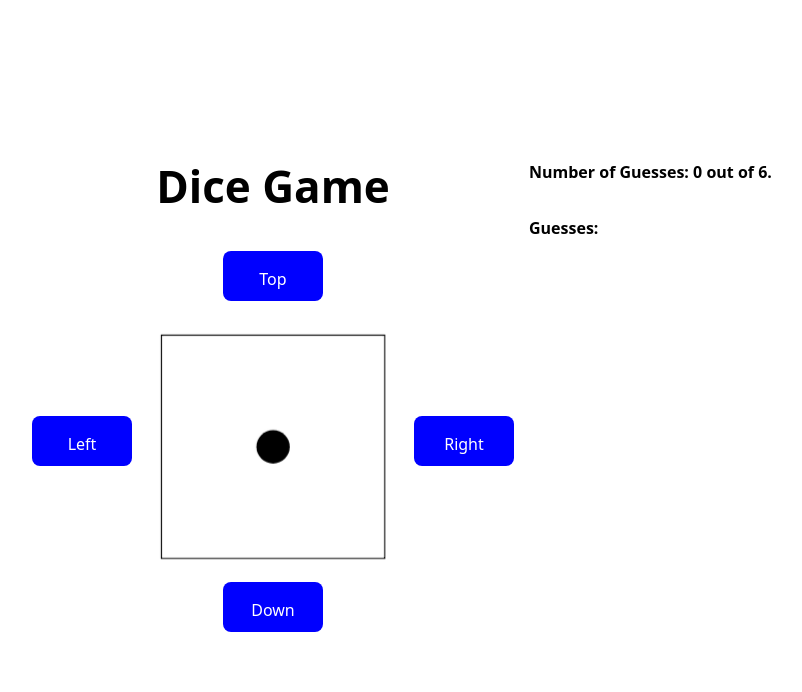
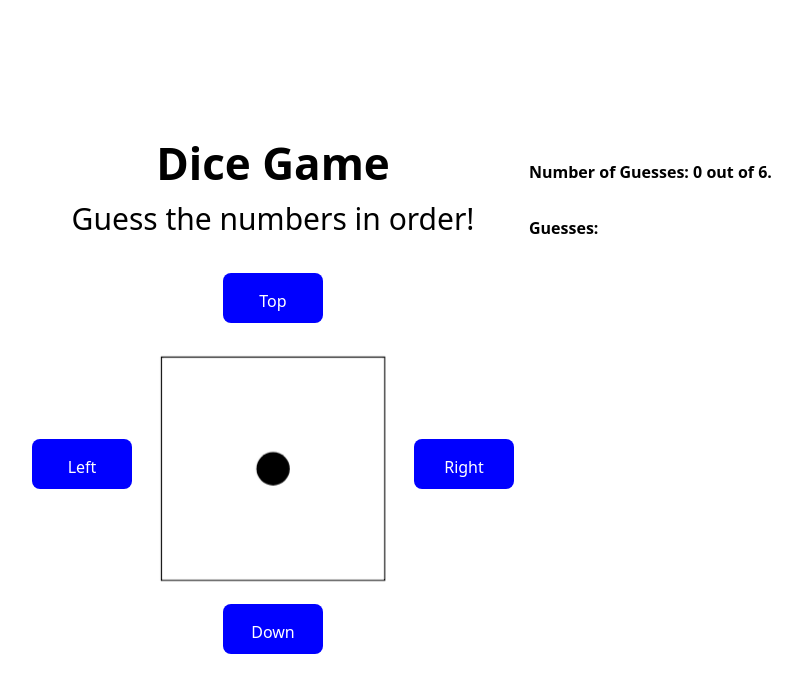
Before and after one commit to exosyphon/dice-game, a Next.js app: page / in a window 1280 px wide. Shown: the top 692 px of the page, without its empty margins (111-913 px from the left). Built offline with nearby package versions, Linux system fonts and the light colour scheme.

Commit message:
Add explainer text

```diff
--- a/src/pages/index.tsx
+++ b/src/pages/index.tsx
@@ -286,13 +286,20 @@ export default function Home() {
                     }}
                 >
                     <div
-                        className={'mb-8'}
                         style={{
                             fontSize: '44px',
                             fontWeight: 'bold',
                         }}
                     >
                         Dice Game
+                    </div>
+                    <div
+                        className={'mb-8'}
+                        style={{
+                            fontSize: '30px',
+                        }}
+                    >
+                        Guess the numbers in order!
                     </div>
                     {debug &&
                         <div>
```
